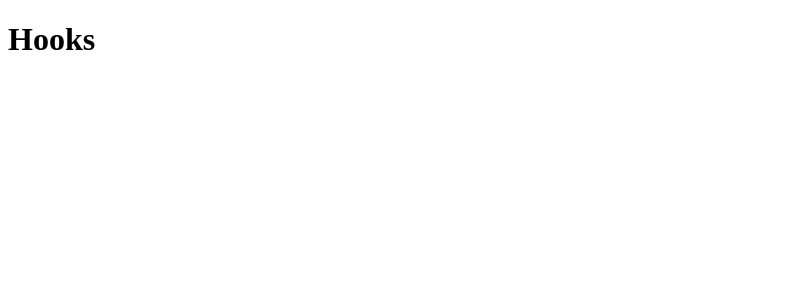
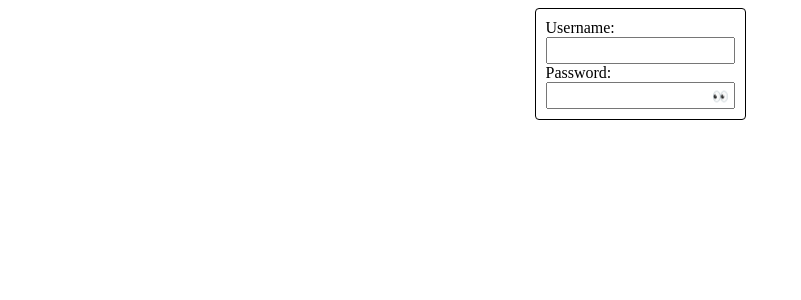
Before and after one commit to Fernando-Herrero/hooks-react, a React (Vite) app: page / in a window 1280 px wide. Shown: the top 300 px of the page, without its empty margins (0-801 px from the left). Built offline with nearby package versions, Linux system fonts and the light colour scheme.

Commit message:
feature: add components and hooks folder and useToggle usePasswordVisibility hooks and respective component

```diff
--- a/src/App.css
+++ b/src/App.css
@@ -0,0 +1,6 @@
+body {
+    display: flex;
+    flex-direction: column;
+    align-items: center;
+    justify-items: center;
+}
--- a/src/App.jsx
+++ b/src/App.jsx
@@ -1,9 +1,10 @@
 import "./App.css";
+import { LoginForm } from "./components/LoginForm/LoginForm";
 
 export const App = () => {
 	return (
 		<>
-			<h1>Hooks</h1>
+			<LoginForm />
 		</>
 	);
 };
--- /dev/null
+++ b/src/components/LoginForm/LoginForm.css
@@ -0,0 +1,32 @@
+.login-form {
+    display: flex;
+    flex-direction: column;
+    padding: 10px;
+    border: 1px solid black;
+    border-radius: 4px;
+}
+
+.login-form label {
+    display: flex;
+    flex-direction: column;
+}
+
+.login-form input {
+    padding: 4px;
+}
+
+.input-password-button {
+    display: flex;
+    position: relative;
+
+}
+
+.input-password-button button {
+    border: none;
+    background: transparent;
+    position: absolute;
+    right: 0;
+    top: 50%;
+    transform: translateY(-50%);
+    cursor: pointer;
+}
--- /dev/null
+++ b/src/components/LoginForm/LoginForm.jsx
@@ -0,0 +1,37 @@
+import { useState } from "react";
+import { usePasswordVisibility } from "../../hooks/usePasswordVisibility";
+import "./LoginForm.css";
+
+export const LoginForm = () => {
+	const [form, setForm] = useState({ username: "", password: "" });
+	const { isVisible, toggleVisible } = usePasswordVisibility();
+
+	const handleInput = ({ target: { name, value } }) => {
+		setForm((prev) => ({ ...prev, [name]: value }));
+	};
+
+	return (
+		<form className="login-form">
+			<label>
+				Username:
+				<input type="text" name="username" value={form.username} autoComplete="off" onChange={handleInput} />
+			</label>
+
+			<label>
+				Password:
+				<div className="input-password-button">
+					<input
+						type={isVisible ? "text" : "password"}
+						name="password"
+						value={form.password}
+						autoComplete="off"
+						onChange={handleInput}
+					/>
+					<button type="button" onClick={toggleVisible}>
+						{isVisible ? "🙈" : "👀"}
+					</button>
+				</div>
+			</label>
+		</form>
+	);
+};
--- /dev/null
+++ b/src/hooks/usePasswordVisibility.jsx
@@ -0,0 +1,7 @@
+import { useToggle } from "./useToggle";
+
+export const usePasswordVisibility = () => {
+	const [isVisible, toggleVisible] = useToggle(false);
+
+	return { isVisible, toggleVisible };
+};
--- /dev/null
+++ b/src/hooks/useToggle.jsx
@@ -0,0 +1,11 @@
+import { useState } from "react";
+
+export const useToggle = (initialValue = false) => {
+	const [state, setState] = useState(initialValue);
+
+	const toggle = () => {
+		setState((prev) => !prev);
+	};
+
+	return [state, toggle];
+};
```
Also changed, not shown: 1 other file (tests, documents, lock files or other folders).
